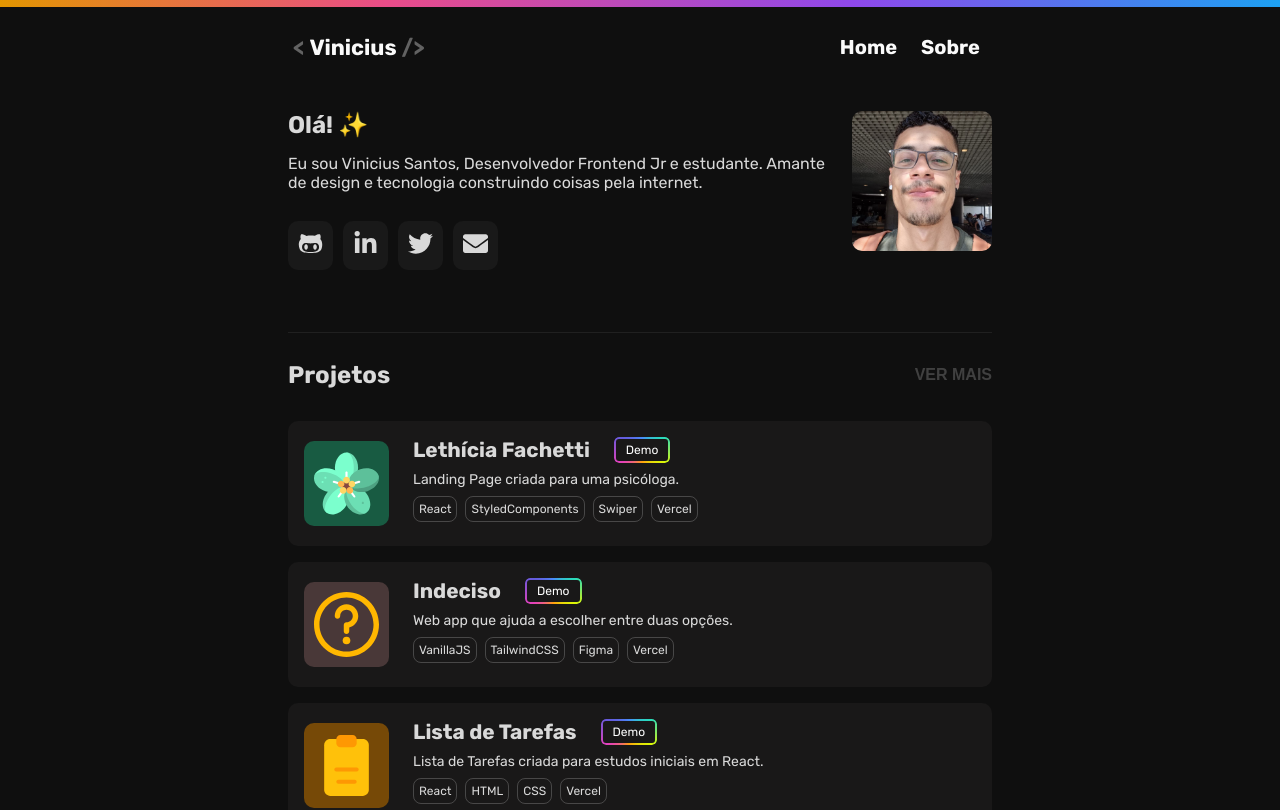
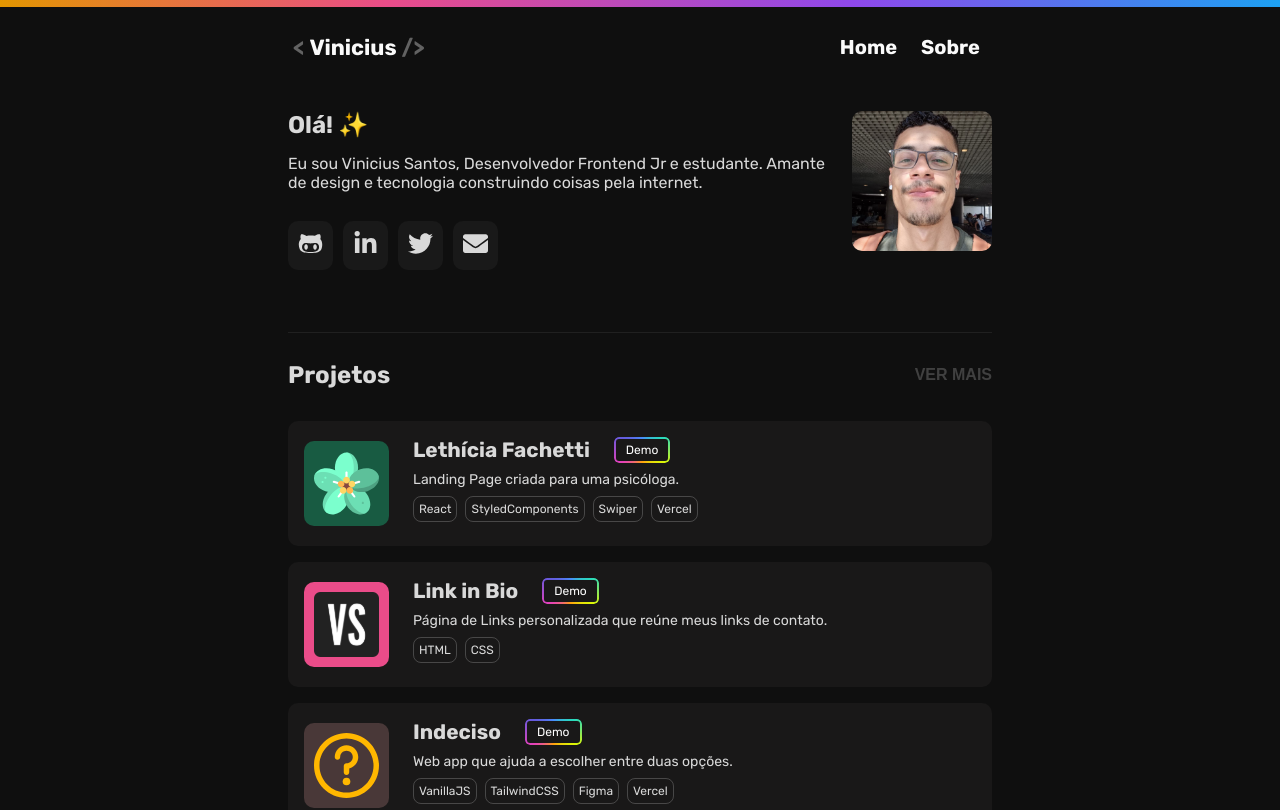
Before and after one commit to santos-vinicius/portfolio-v1, a React (Vite) app: page / in a window 1280 px wide. Shown: the top 810 px of the page. Built offline with nearby package versions, Linux system fonts and the light colour scheme.

Commit message:
:sparkles: new project data

```diff
--- a/src/assets/projects/index.js
+++ b/src/assets/projects/index.js
@@ -1,5 +1,6 @@
 import indeciso from './indeciso.svg';
 import lf from './lf.svg';
+import link from './link.svg';
 import tasklist from './tasklist.svg';
 
-export { indeciso, lf, tasklist };
+export { indeciso, lf, tasklist, link };
--- a/src/components/Projects/CardData.jsx
+++ b/src/components/Projects/CardData.jsx
@@ -1,38 +1,49 @@
-import { indeciso, lf, tasklist } from '../../assets/projects';
+import { indeciso, lf, link, tasklist } from '../../assets/projects';
 
 // Projects card data
 
 const CardData = [
   {
     icon: lf,
-    alt: "Vetor de flor em tons de verde",
-    color: "#185B42",
-    title: "Lethícia Fachetti",
-    gitUrl: "https://github.com/santos-vinicius/lethiciafachetti",
-    demoUrl: "https://lethiciafachetti.vercel.app/",
-    tags: ["React", "StyledComponents", "Swiper", "Vercel"],
-    description: "Landing Page criada para uma psicóloga."
+    alt: 'Vetor de flor em tons de verde',
+    color: '#185B42',
+    title: 'Lethícia Fachetti',
+    gitUrl: 'https://github.com/santos-vinicius/lethiciafachetti',
+    demoUrl: 'https://lethiciafachetti.vercel.app/',
+    tags: ['React', 'StyledComponents', 'Swiper', 'Vercel'],
+    description: 'Landing Page criada para uma psicóloga.',
+  },
+  {
+    icon: link,
+    alt: 'Vetor das letras V e S em branco com fundo preto',
+    color: '#EA4C89',
+    title: 'Link in Bio',
+    gitUrl: 'https://github.com/santos-vinicius/link-in-bio',
+    demoUrl: 'https://links.santosvinicius.dev/',
+    tags: ['HTML', 'CSS'],
+    description:
+      'Página de Links personalizada que reúne meus links de contato.',
   },
   {
     icon: indeciso,
-    alt: "Vetor de um gato marrom com expressão de dúvida",
-    color: "#493838",
-    title: "Indeciso",
-    gitUrl: "https://github.com/santos-vinicius/indeciso",
-    demoUrl: "https://indeciso.vercel.app/",
-    tags: ["VanillaJS", "TailwindCSS", "Figma", "Vercel"],
-    description: "Web app que ajuda a escolher entre duas opções."
+    alt: 'Vetor de um gato marrom com expressão de dúvida',
+    color: '#493838',
+    title: 'Indeciso',
+    gitUrl: 'https://github.com/santos-vinicius/indeciso',
+    demoUrl: 'https://indeciso.vercel.app/',
+    tags: ['VanillaJS', 'TailwindCSS', 'Figma', 'Vercel'],
+    description: 'Web app que ajuda a escolher entre duas opções.',
   },
   {
     icon: tasklist,
-    alt: "Vetor de uma lista de tarefas na cor laranja",
-    color: "#764907",
-    title: "Lista de Tarefas",
-    gitUrl: "https://github.com/santos-vinicius/task-list",
-    demoUrl: "https://task-list-pied-seven.vercel.app/",
-    tags: ["React", "HTML", "CSS", "Vercel"],
-    description: "Lista de Tarefas criada para estudos iniciais em React."
+    alt: 'Vetor de uma lista de tarefas na cor laranja',
+    color: '#764907',
+    title: 'Lista de Tarefas',
+    gitUrl: 'https://github.com/santos-vinicius/task-list',
+    demoUrl: 'https://task-list-pied-seven.vercel.app/',
+    tags: ['React', 'HTML', 'CSS', 'Vercel'],
+    description: 'Lista de Tarefas criada para estudos iniciais em React.',
   },
 ];
 
-export default CardData
+export default CardData;
```
Also changed, not shown: src/assets/projects/link.svg (added).
